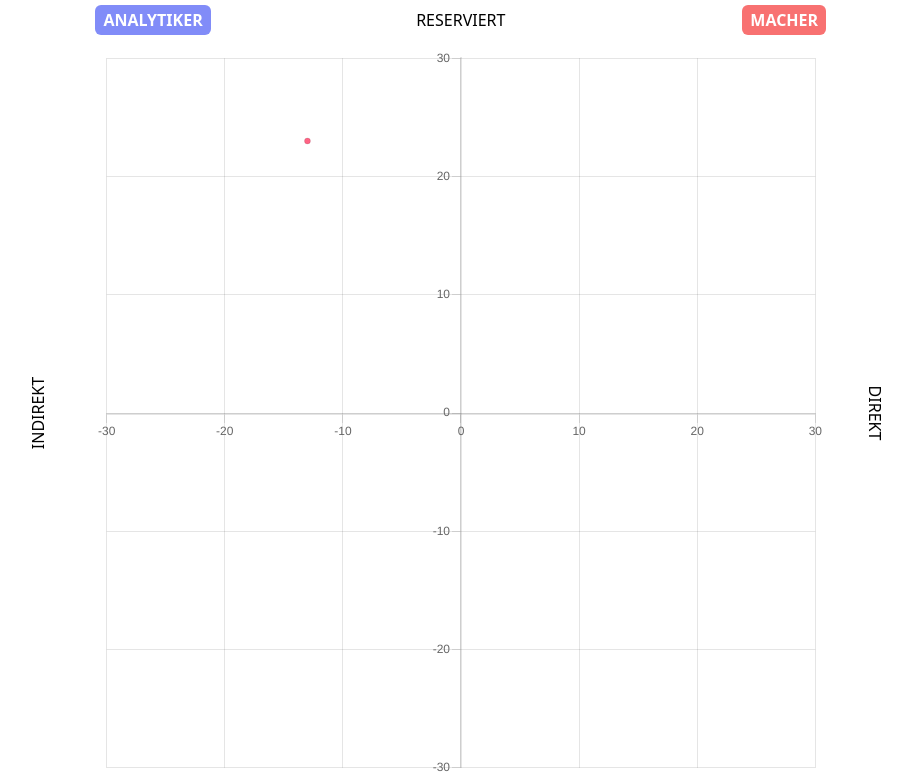
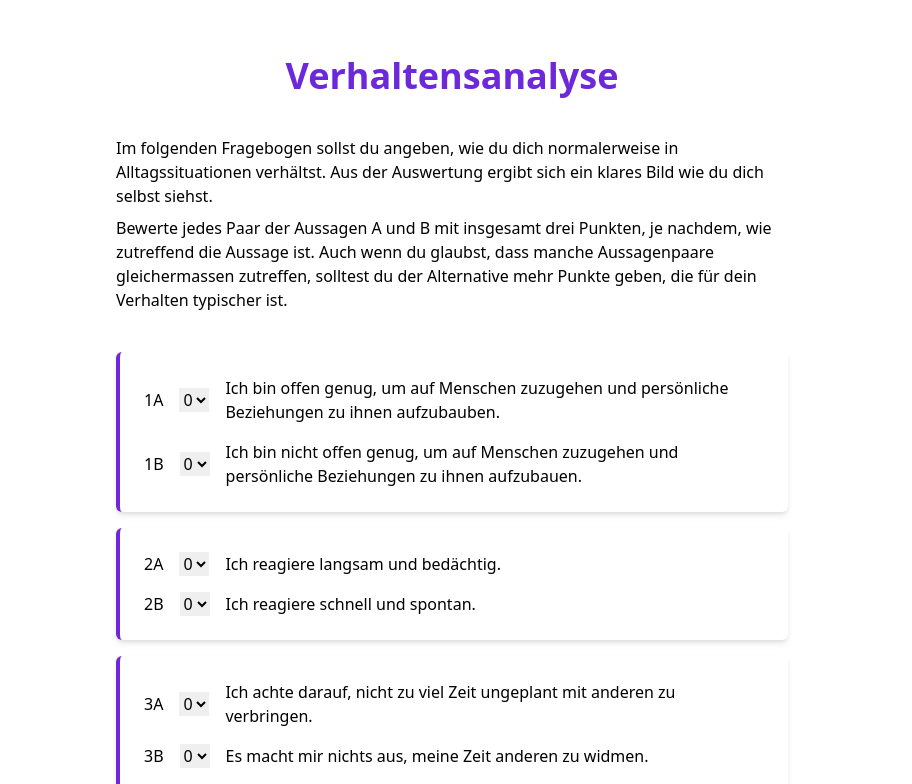
Before and after one commit to mic-meier/mdba, a Next.js app: page / in a window 1280 px wide. Shown: the top 784 px of the page, without its empty margins (188-1100 px from the left). Built offline with nearby package versions, Linux system fonts and the light colour scheme.

Commit message:
refactor: Moved questionaire to index.tsx

```diff
--- a/pages/index.js
+++ /dev/null
@@ -1,26 +0,0 @@
-import Head from 'next/head'
-
-import ScatterChart from '../components/ScatterChart'
-
-const data = [
-  {
-    x: -13,
-    y: 23,
-  },
-]
-
-export default function Home() {
-  return (
-    <div>
-      <Head>
-        <title>El Mayo&apos;s Next.js + Tailwind starter</title>
-        <meta name="description" content="Generated by create next app" />
-        <link rel="icon" href="/favicon.ico" />
-      </Head>
-
-      <main>
-        <ScatterChart dataPoints={data} />
-      </main>
-    </div>
-  )
-}
--- a/pages/mdba.tsx
+++ b/pages/index.tsx
@@ -10,7 +10,7 @@ type Props = {
   questionnaire: Questionnaire
 }
 
-export default function MDBA({ questionnaire }: Props) {
+export default function Home({ questionnaire }: Props) {
   const [isFormSubmitted, setIsFormSubmitted] = useState(false)
   const [result, setResult] = useState([])
 
```
